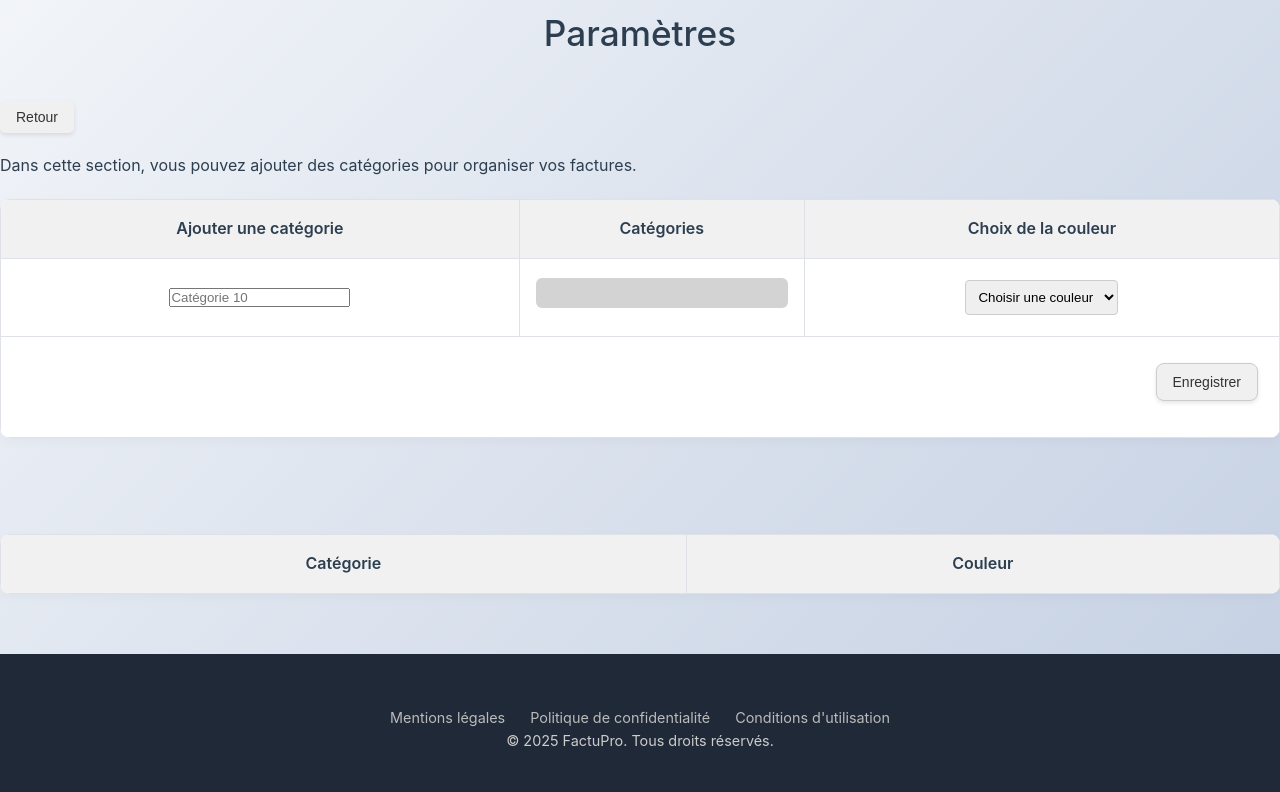
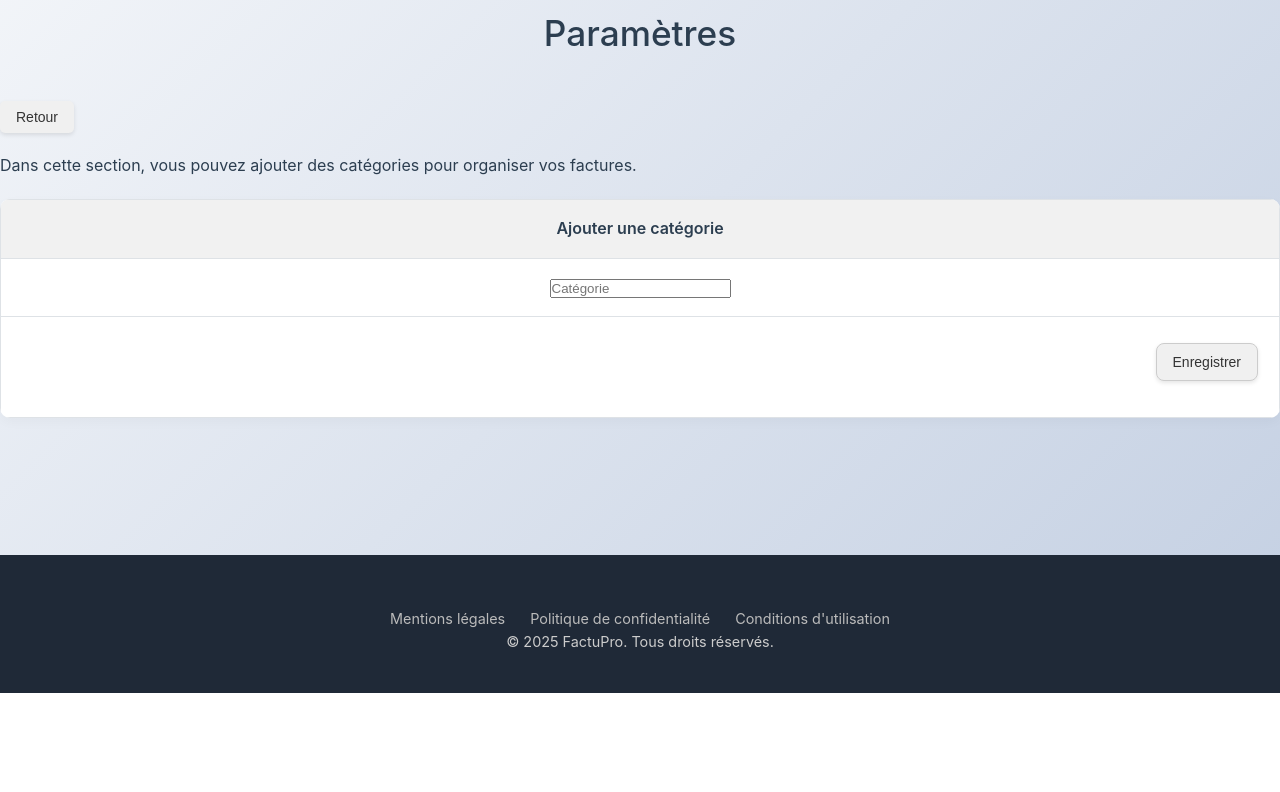
Before and after one commit to LouisMonin/Gestionnaire-Factures, a Flask app: page /parametres in a window 1280 px wide. Shown: the part 146-938 px from the top of the page. After the commit the page ends 839 px from the top, so only its background shows below. Run offline with Flask 3, Linux system fonts and the light colour scheme; lists and menus that the app fills with data are empty.

Commit message:
changement dans parametres

```diff
--- a/gestion_factures/templates/parametres.html
+++ b/gestion_factures/templates/parametres.html
@@ -17,32 +17,12 @@
     <thead>
 <tr>
     <th>Ajouter une catégorie</th>
-    <th>Catégories</th>
-    <th>Choix de la couleur</th>
 </tr>
     </thead>
  <tbody>
   <tr>
     <td>
-      <input type="text" class="category-input" placeholder="Catégorie {{ 10 }}" maxlength="50">
-    </td>
-    <td>
-      <div class="category-preview"></div>
-    </td>
-    <td>
-      <select class="color-select">
-        <option value="">Choisir une couleur</option>
-        <option value="red">Rouge</option>
-        <option value="blue">Bleu</option>
-        <option value="green">Vert</option>
-        <option value="orange">Orange</option>
-        <option value="purple">Violet</option>
-        <option value="brown">Marron</option>
-        <option value="pink">Rose</option>
-        <option value="yellow">Jaune</option>
-        <option value="cyan">Cyan</option>
-        <option value="black">Noir</option>
-      </select>
+      <input type="text" class="category-input" placeholder="Catégorie" maxlength="50">
     </td>
   </tr>
 </tbody>
@@ -61,21 +41,6 @@
 <br>
 <br>
 
-<table id="categories-list">
-    <thead>
-<tr>
-    <th>Catégorie</th>
-    <th>Couleur</th>
-</tr>
-    </thead>
- <tbody>
-{% for cat in list_categories %}
-    <td>{{ cat['nom_categorie'] }}</td>  <!-- Exact nom de la colonne -->
-    <td>{{cat['couleur']}}    </td>
-{% endfor %}
-</tbody>
-</table>
-
     {% include 'footer.html' %}
 
 <script src="{{ url_for('static', filename='parametres.js') }}"></script>
```
